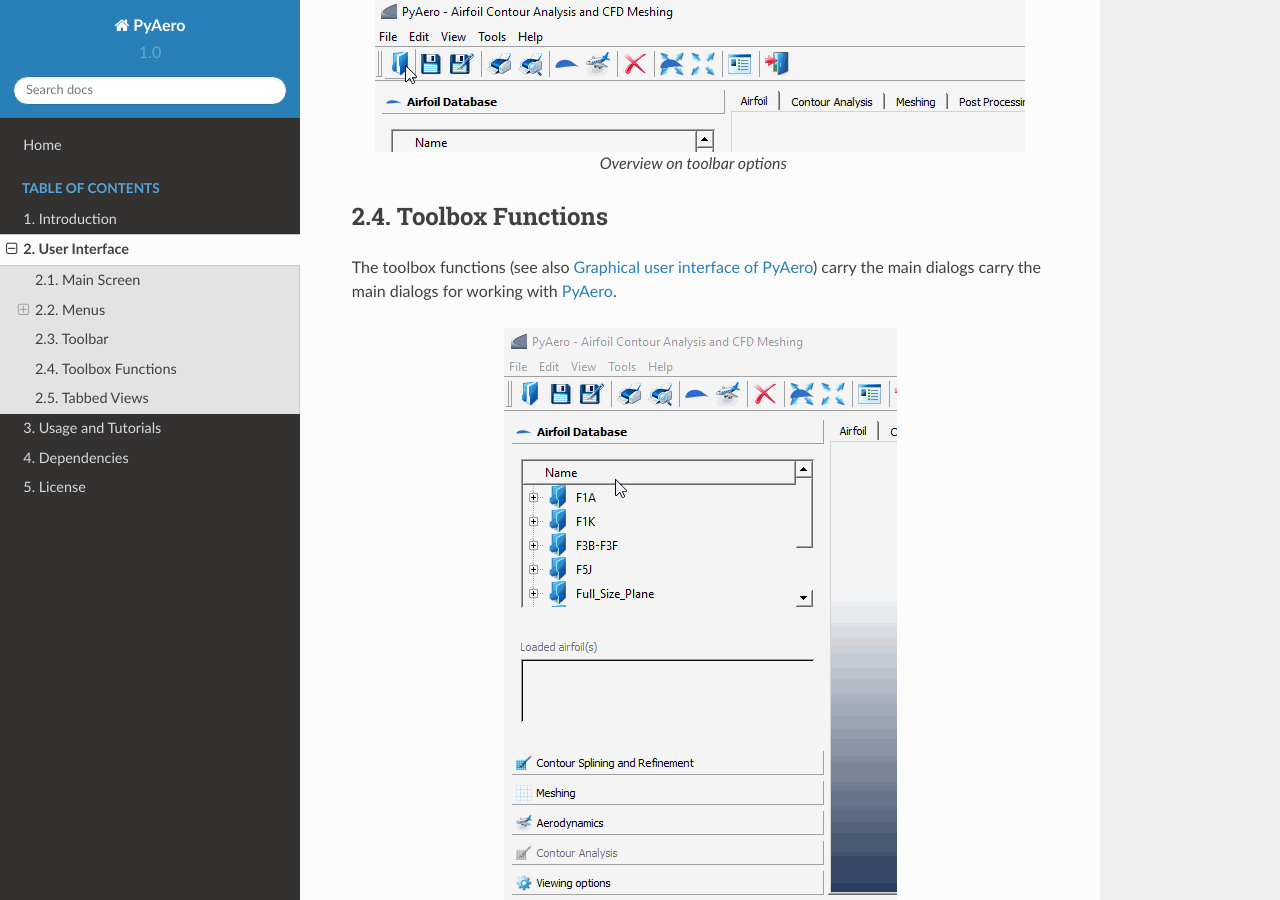
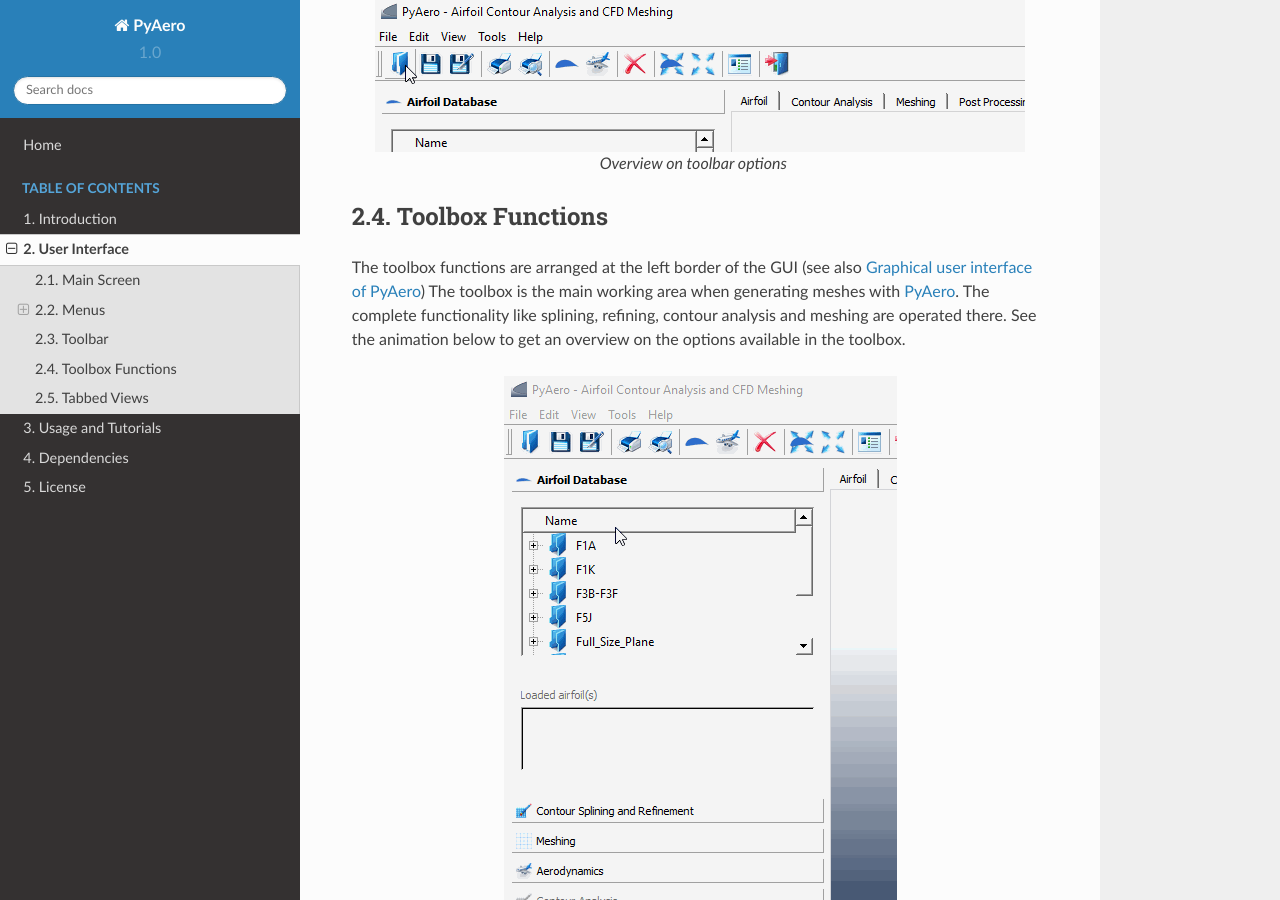
Before and after one commit to positroncascade/PyAero, a Sphinx documentation site: the page built from docs/ui_GUI.rst, in a window 1280 px wide and 900 px high, scrolled down 4587 px. Built offline with Sphinx 7.4.7 and the Read the Docs theme 2.0.0, drawn with Linux system fonts in a browser that asks for light colours.

Commit message:
updated docs

```diff
--- a/docs/ui_GUI.rst
+++ b/docs/ui_GUI.rst
@@ -49,7 +49,7 @@
 Toolbox Functions
 -----------------
 
-The toolbox functions (see also :ref:`figure_main_screen`) carry the main dialogs carry the main dialogs for working with `PyAero <index.html>`_.
+The toolbox functions are arranged at the left border of the GUI (see also :ref:`figure_main_screen`) The toolbox is the main working area when generating meshes with `PyAero <index.html>`_. The complete functionality like splining, refining, contour analysis and meshing are operated there. See the animation below to get an overview on the options available in the toolbox.
 
 .. figure::  images/toolbox_animated.gif
    :align:   center
```
